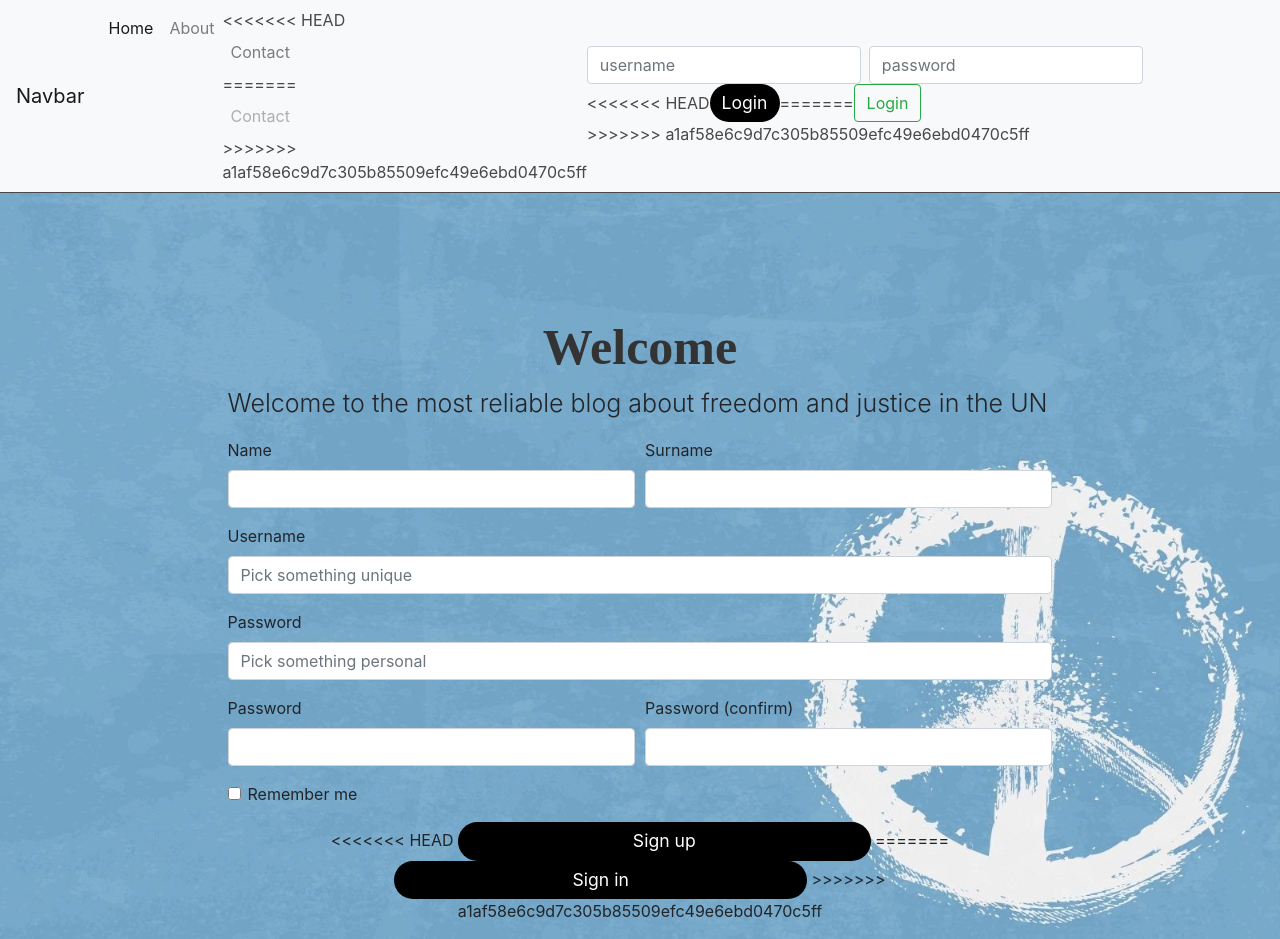
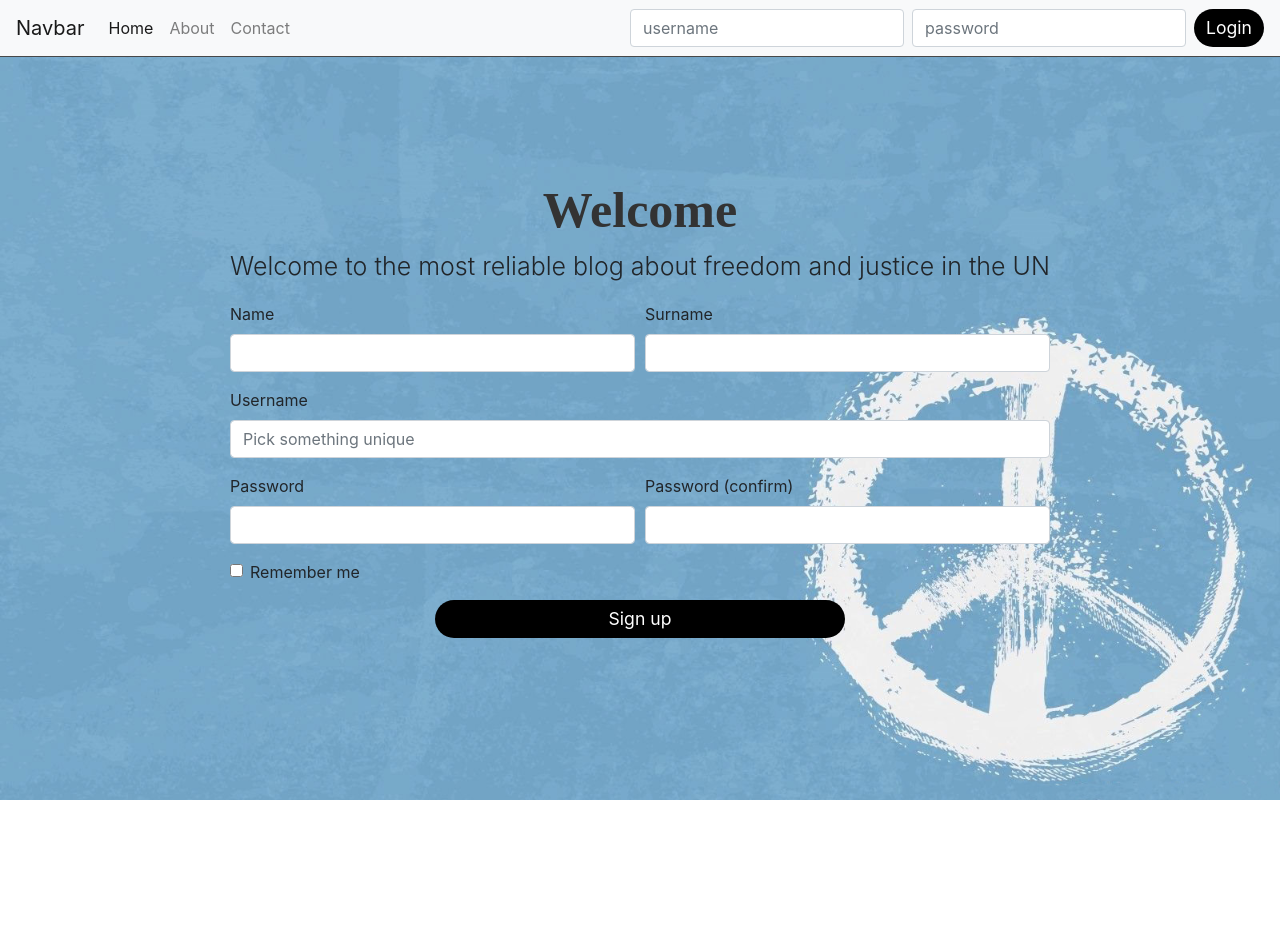
Before and after one commit to mpatsiou/pspi-project, a plain HTML site: page index.html in a window 1280 px wide. After the commit the page ends 800 px from the top, so only its background shows below. Drawn offline with nearby package versions, Linux system fonts and the light colour scheme.

Commit message:
Correct previous commit

```diff
--- a/index.html
+++ b/index.html
@@ -20,24 +20,17 @@
               <a class="nav-link" href="#">About</a>
             </li>
             <li class="nav-item">
-<<<<<<< HEAD
               <a class="nav-link " href="#">Contact</a>
-=======
-              <a class="nav-link disabled" href="#">Contact</a>
->>>>>>> a1af58e6c9d7c305b85509efc49e6ebd0470c5ff
             </li>
           </ul>
           <form class="form-inline my-2 my-lg-0">
             <input class="form-control mr-sm-2" type="text" placeholder="username">
             <input class="form-control mr-sm-2" type="password" placeholder="password">
-<<<<<<< HEAD
             <button class="btn btn-outline-success my-2 my-sm-0" id="login-button" type="submit">Login</button>
-=======
-            <button class="btn btn-outline-success my-2 my-sm-0" type="submit">Login</button>
->>>>>>> a1af58e6c9d7c305b85509efc49e6ebd0470c5ff
           </form>
         </div>
       </nav>
+    </div>
       <div class="row">
         <div class="mx-auto">
           <h1 class='text-center' id='welcome'><span>Welcome</span></h1>
@@ -57,10 +50,6 @@
               <label for="signup-username">Username</label>
               <input type="text" class="form-control" id="signup-username" placeholder="Pick something unique">
             </div>
-            <div class="form-group">
-              <label for="signup-email">Password</label>
-              <input type="email" class="form-control" id="signup-email" placeholder="Pick something personal">
-            </div>
             <div class="form-row">
               <div class="form-group col-md-6">
                 <label for="signup-password">Password</label>
@@ -78,15 +67,10 @@
               </div>
             </div>
             <div class="text-center form-group">
-<<<<<<< HEAD
               <submit type="submit" class="col-md-6 btn btn-primary" id="singup">Sign up</submit>
-=======
-              <submit type="submit" class="col-md-6 btn btn-primary">Sign in</submit>
->>>>>>> a1af58e6c9d7c305b85509efc49e6ebd0470c5ff
             </div>
           </form>
         </div>
       </div>
-    </div>
   </body>
 </html>
```
